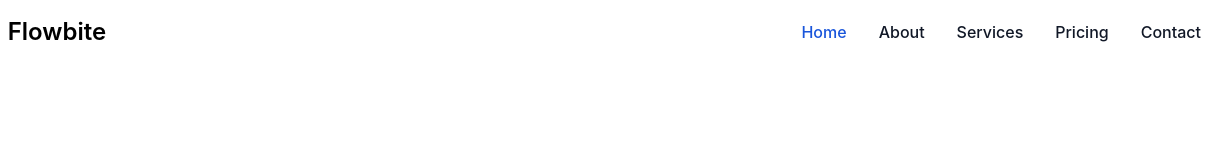
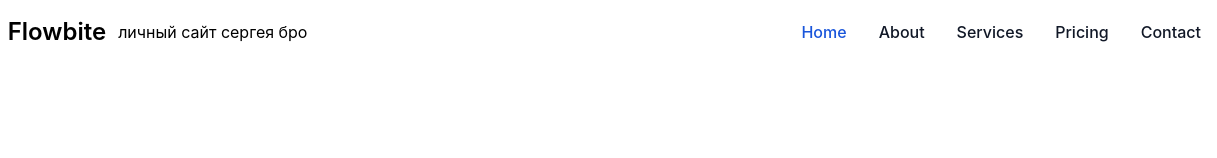
Before and after one commit to BROVKO-CREATOR/Football12, a plain HTML site: page about.html in a window 1280 px wide. Shown: the top 158 px of the page, 63-1280 px from the left. Drawn offline with nearby package versions, Linux system fonts and the light colour scheme.

Commit message:
Add files via upload

```diff
--- a/about.html
+++ b/about.html
@@ -15,6 +15,7 @@
       <a href="https://flowbite.com/" class="flex items-center space-x-3 rtl:space-x-reverse">
           <img src="https://flowbite.com/docs/images/logo.svg" class="h-8" alt="Flowbite Logo" />
           <span class="self-center text-2xl font-semibold whitespace-nowrap dark:text-white">Flowbite</span>
+          <h1 class="text-center">  личный сайт сергея бро</h1>
       </a>
       <button data-collapse-toggle="navbar-default" type="button" class="inline-flex items-center p-2 w-10 h-10 justify-center text-sm text-gray-500 rounded-lg md:hidden hover:bg-gray-100 focus:outline-none focus:ring-2 focus:ring-gray-200 dark:text-gray-400 dark:hover:bg-gray-700 dark:focus:ring-gray-600" aria-controls="navbar-default" aria-expanded="false">
           <span class="sr-only">Open main menu</span>
```
Also changed, not shown: contact.html (+1 -0 lines), home.html (+1 -0 lines), index.html (+1 -1 lines), pricing.html (+1 -0 lines).
